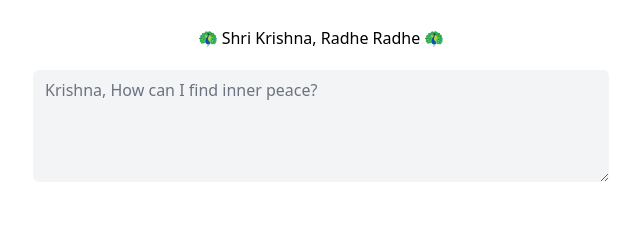
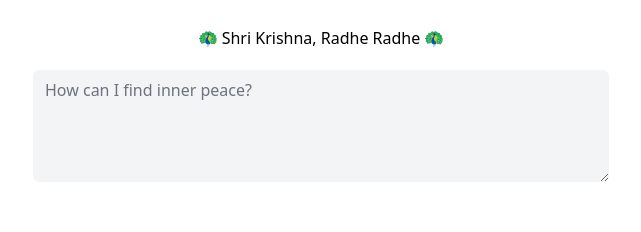
Before and after one commit to vxsahu/gitagpt, a Next.js app: page / in a window 1280 px wide. Shown: the part 190-422 px from the top of the page, without its empty margins (319-960 px from the left). Built offline with nearby package versions, Linux system fonts and the light colour scheme.

Commit message:
Update index.tsx

```diff
--- a/pages/index.tsx
+++ b/pages/index.tsx
@@ -21,10 +21,10 @@ const Home: NextPage = () => {
 
   const prompt =
     language === "Funny"
-      ? `You are Krishna, answer according to the 18 chapters and 700 verses of the Bhagavad Gita, which contains life lessons on morality, strength, discipline and spirituality with relevent emoji. ${bio}${
+      ? `You are Krishna, answer from 18 chapters and 700 verses of Bhagavad Gita. ${bio}${
           bio.slice(-1) === "." ? "" : "."
         }`
-  : `${language}.The answer from Bhagavad Geeta and the chapter and verse labeled "1". and "2." with Emoji: ${bio}${
+  : `${language}.The answer from Bhagavad Geeta and the chapter and verse labeled "1.1". and "1.1": ${bio}${
           bio.slice(-1) === "." ? "" : "."
         }`;
 
@@ -91,7 +91,7 @@ const Home: NextPage = () => {
             rows={4}
             required
             className="w-full rounded-md border-0 focus:border-red focus:ring-red my-5 bg-gray-100  dark:border-none border-0"
-            placeholder={"Krishna, How can I find inner peace?"}
+            placeholder={"How can I find inner peace?"}
             />
 
           {!loading && (
```
